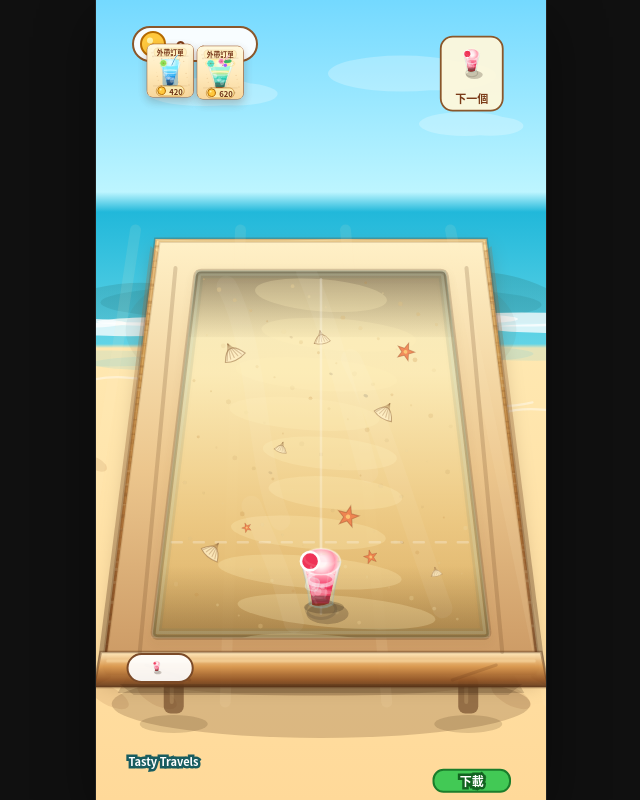
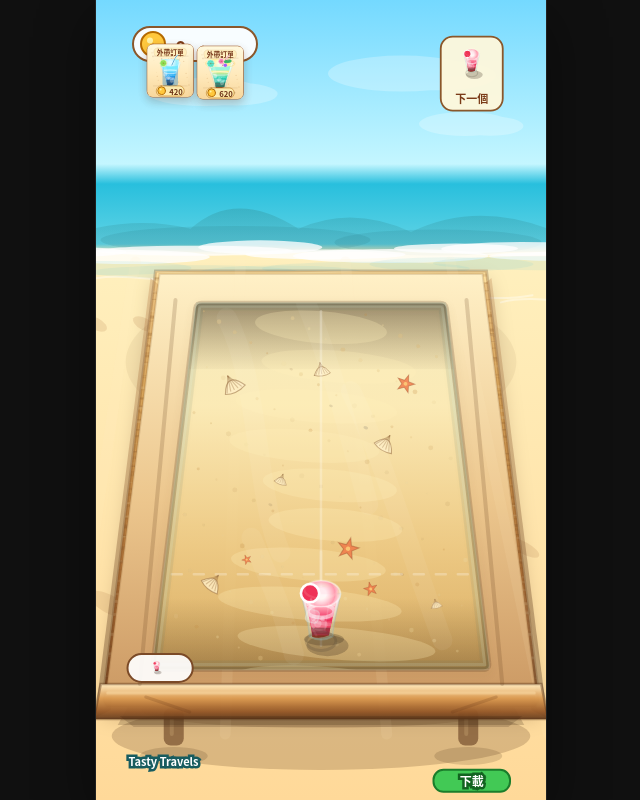
Before and after one commit to SeeleAIBot2/tasty-travels-replica-202605291244, a plain HTML site: page index.html in a window 1280 px wide. Shown: the whole page, without its empty margins (319-959 px from the left). Drawn offline with Linux system fonts and the light colour scheme; animation ran at ten frames a second.

Commit message:
Lower camera to reveal sand behind table

```diff
--- a/game.js
+++ b/game.js
@@ -40,10 +40,10 @@
 
   function layoutTable(){
     const w=state.w,h=state.h, p=state.portrait;
-    // Original-style beach-table camera: flatter high-angle view, broad tray, limited corridor feeling.
-    table.top = h*0.305;
-    table.bottom = h*0.825;
-    table.launchY = h*0.735;
+    // Original-style seated beach-table camera: same table size, lower in frame so sand is visible behind the far edge.
+    table.top = h*0.345;
+    table.bottom = h*0.865;
+    table.launchY = h*0.775;
     table.leftBottom = w*.035; table.rightBottom = w*.965;
     table.leftTop = w*.150; table.rightTop = w*.850;
   }
@@ -244,20 +244,20 @@
   }
   function drawBeach(){
     const w=state.w,h=state.h;
-    const sky=ctx.createLinearGradient(0,0,0,h); sky.addColorStop(0,'#74d9ff'); sky.addColorStop(.24,'#bdf5ff'); sky.addColorStop(.265,'#21b8da'); sky.addColorStop(.43,'#62d4e6'); sky.addColorStop(.435,'#ffe8b1'); sky.addColorStop(1,'#ffd999'); ctx.fillStyle=sky; ctx.fillRect(0,0,w,h);
+    const sky=ctx.createLinearGradient(0,0,0,h); sky.addColorStop(0,'#74d9ff'); sky.addColorStop(.205,'#c4f6ff'); sky.addColorStop(.230,'#28bfdd'); sky.addColorStop(.305,'#5fd3e5'); sky.addColorStop(.315,'#fff0be'); sky.addColorStop(1,'#ffd999'); ctx.fillStyle=sky; ctx.fillRect(0,0,w,h);
     // Low-risk atmosphere only: distant land, soft surf and sand texture.
     ctx.save();
     ctx.globalAlpha=.34;
     ctx.fillStyle='rgba(255,255,255,.74)';
     [[.24,.115,58,14],[.68,.092,74,18],[.82,.155,46,12]].forEach(([x,y,rx,ry])=>{ ctx.beginPath(); ctx.ellipse(w*x,h*y,rx,ry,0,0,Math.PI*2); ctx.ellipse(w*x+rx*.55,h*y+2,rx*.72,ry*.82,0,0,Math.PI*2); ctx.fill(); });
     ctx.restore();
-    const island=ctx.createLinearGradient(0,h*.285,0,h*.405); island.addColorStop(0,'rgba(49,128,126,.40)'); island.addColorStop(1,'rgba(45,124,132,.16)'); ctx.fillStyle=island;
-    ctx.beginPath(); ctx.moveTo(0,h*.360); ctx.quadraticCurveTo(w*.11,h*.346,w*.21,h*.362); ctx.quadraticCurveTo(w*.31,h*.292,w*.45,h*.362); ctx.quadraticCurveTo(w*.57,h*.323,w*.70,h*.366); ctx.quadraticCurveTo(w*.84,h*.318,w,h*.360); ctx.lineTo(w,h*.404); ctx.lineTo(0,h*.404); ctx.closePath(); ctx.fill();
-    ctx.fillStyle='rgba(35,104,110,.16)'; ctx.beginPath(); ctx.ellipse(w*.31,h*.378,w*.30,17,0,0,Math.PI*2); ctx.fill(); ctx.beginPath(); ctx.ellipse(w*.76,h*.381,w*.23,15,0,0,Math.PI*2); ctx.fill();
-    ctx.fillStyle='rgba(255,255,255,.76)'; for(let i=0;i<9;i++){ ctx.beginPath(); ctx.ellipse(w*(-.07+i*.145), h*.404+Math.sin(i*1.7)*6, 62+(i%3)*18, 5+(i%2)*2, 0,0,Math.PI*2); ctx.fill(); }
-    ctx.fillStyle='rgba(119,202,214,.18)'; for(let i=0;i<6;i++){ ctx.beginPath(); ctx.ellipse(w*(.03+i*.19), h*.448+Math.sin(i)*6, 82+(i%2)*22, 8, 0,0,Math.PI*2); ctx.fill(); }
-    ctx.strokeStyle='rgba(255,255,255,.42)'; ctx.lineWidth=2.2; ctx.lineCap='round'; for(let i=0;i<5;i++){ ctx.beginPath(); ctx.moveTo(w*(-.02+i*.23),h*(.477+i*.010)); ctx.bezierCurveTo(w*(.07+i*.23),h*(.460+i*.010),w*(.16+i*.23),h*(.489+i*.010),w*(.28+i*.23),h*(.473+i*.010)); ctx.stroke(); }
-    ctx.fillStyle='rgba(177,122,74,.18)'; for(let i=0;i<22;i++){ ctx.beginPath(); ctx.ellipse((i*83)%w, h*(.58+(i%6)*.058), 12+(i%3)*5, 6+(i%2)*3, .5, 0, Math.PI*2); ctx.fill(); }
+    const island=ctx.createLinearGradient(0,h*.235,0,h*.305); island.addColorStop(0,'rgba(49,128,126,.36)'); island.addColorStop(1,'rgba(45,124,132,.12)'); ctx.fillStyle=island;
+    ctx.beginPath(); ctx.moveTo(0,h*.285); ctx.quadraticCurveTo(w*.11,h*.272,w*.21,h*.286); ctx.quadraticCurveTo(w*.31,h*.235,w*.45,h*.286); ctx.quadraticCurveTo(w*.57,h*.256,w*.70,h*.290); ctx.quadraticCurveTo(w*.84,h*.252,w,h*.285); ctx.lineTo(w,h*.315); ctx.lineTo(0,h*.315); ctx.closePath(); ctx.fill();
+    ctx.fillStyle='rgba(35,104,110,.13)'; ctx.beginPath(); ctx.ellipse(w*.31,h*.300,w*.30,14,0,0,Math.PI*2); ctx.fill(); ctx.beginPath(); ctx.ellipse(w*.76,h*.303,w*.23,13,0,0,Math.PI*2); ctx.fill();
+    ctx.fillStyle='rgba(255,255,255,.78)'; for(let i=0;i<9;i++){ ctx.beginPath(); ctx.ellipse(w*(-.07+i*.145), h*.315+Math.sin(i*1.7)*5, 62+(i%3)*18, 5+(i%2)*2, 0,0,Math.PI*2); ctx.fill(); }
+    ctx.fillStyle='rgba(119,202,214,.14)'; for(let i=0;i<6;i++){ ctx.beginPath(); ctx.ellipse(w*(.03+i*.19), h*.335+Math.sin(i)*5, 82+(i%2)*22, 7, 0,0,Math.PI*2); ctx.fill(); }
+    ctx.strokeStyle='rgba(255,255,255,.38)'; ctx.lineWidth=2.0; ctx.lineCap='round'; for(let i=0;i<5;i++){ ctx.beginPath(); ctx.moveTo(w*(-.02+i*.23),h*(.350+i*.007)); ctx.bezierCurveTo(w*(.07+i*.23),h*(.337+i*.007),w*(.16+i*.23),h*(.360+i*.007),w*(.28+i*.23),h*(.348+i*.007)); ctx.stroke(); }
+    ctx.fillStyle='rgba(177,122,74,.18)'; for(let i=0;i<22;i++){ ctx.beginPath(); ctx.ellipse((i*83)%w, h*(.405+(i%6)*.070), 12+(i%3)*5, 6+(i%2)*3, .5, 0, Math.PI*2); ctx.fill(); }
     ctx.globalAlpha=.56; drawShell(w*.11,h*.705,.34,-.35); drawStarfish(w*.88,h*.645,.30,.28); drawPebble(w*.76,h*.595,.22,'rgba(116,92,70,.18)'); ctx.globalAlpha=1;
 
   }
--- a/index.html
+++ b/index.html
@@ -4,10 +4,10 @@
   <meta charset="utf-8" />
   <meta name="viewport" content="width=device-width, initial-scale=1, maximum-scale=1, user-scalable=no" />
   <title>Tasty Travels - Merge Slide Replica</title>
-  <link rel="stylesheet" href="style.css?v=clean-bg-20260530-1" />
+  <link rel="stylesheet" href="style.css?v=lower-camera-20260530-1" />
 </head>
 <body>
   <canvas id="game"></canvas>
-  <script src="game.js?v=clean-bg-20260530-1"></script>
+  <script src="game.js?v=lower-camera-20260530-1"></script>
 </body>
 </html>
```
